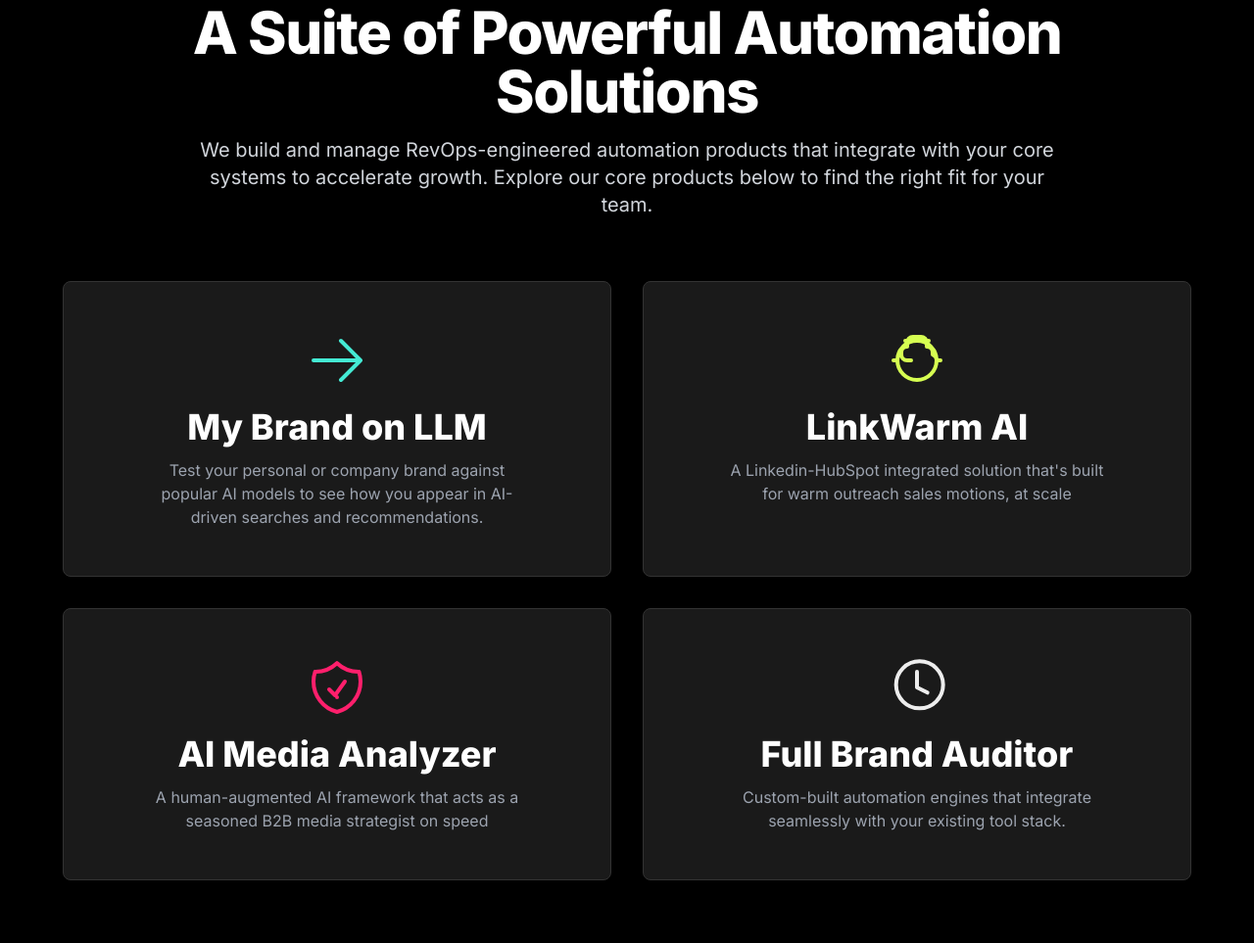
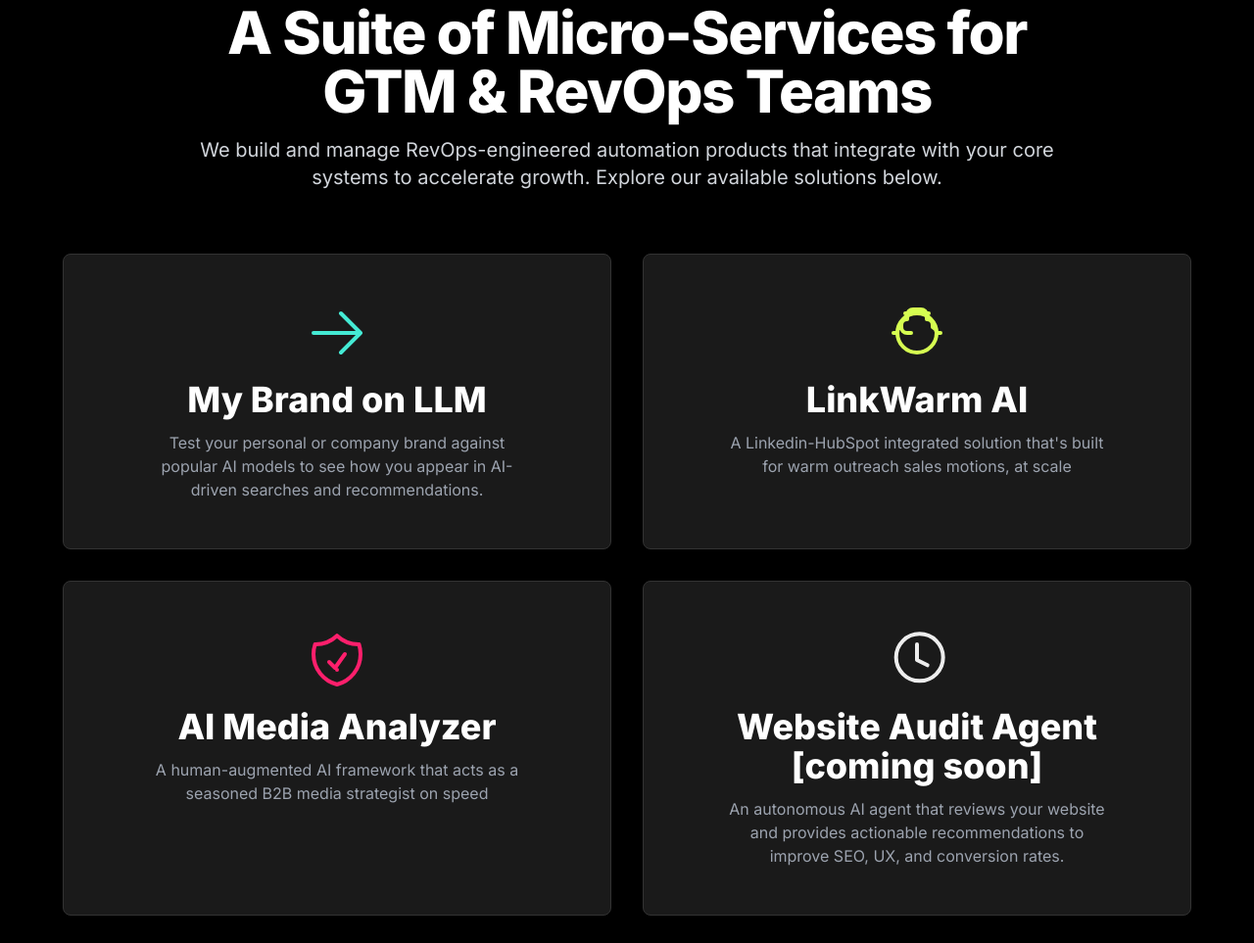
Before and after one commit to idancarm/mjs, a website: page index.html in a window 1280 px wide. Shown: the part 149-1112 px from the top of the page at 98% size. Drawn offline with nearby package versions, Linux system fonts and the light colour scheme.

Commit message:
html changes

```diff
--- a/index.html
+++ b/index.html
@@ -25,9 +25,9 @@
     <main class="container mx-auto px-4 py-8 sm:py-16 flex flex-col items-center justify-center">
 
         <section class="text-center max-w-4xl mx-auto mb-16">
-            <h1 class="text-4xl sm:text-5xl md:text-6xl font-extrabold tracking-tight mb-4">A Suite of Powerful Automation Solutions</h1>
+            <h1 class="text-4xl sm:text-5xl md:text-6xl font-extrabold tracking-tight mb-4">A Suite of Micro-Services for GTM & RevOps Teams</h1>
             <p class="text-lg sm:text-xl text-gray-300">
-                We build and manage RevOps-engineered automation products that integrate with your core systems to accelerate growth. Explore our core products below to find the right fit for your team.
+                We build and manage RevOps-engineered automation products that integrate with your core systems to accelerate growth. Explore our available solutions below.
             </p>
         </section>
 
@@ -76,9 +76,9 @@
                             <path stroke-linecap="round" stroke-linejoin="round" d="M12 6v6l4 2m6-3a9 9 0 11-18 0 9 9 0 0118 0z" />
                         </svg>
                     </div>
-                    <h2 class="text-4xl font-extrabold mb-3">Full Brand Auditor</h2>
+                    <h2 class="text-4xl font-extrabold mb-3">Website Audit Agent [coming soon]</h2>
                     <p class="text-gray-400 max-w-sm">
-                        Custom-built automation engines that integrate seamlessly with your existing tool stack.
+                        An autonomous AI agent that reviews your website and provides actionable recommendations to improve SEO, UX, and conversion rates.
                     </p>
                 </a>
 
```
